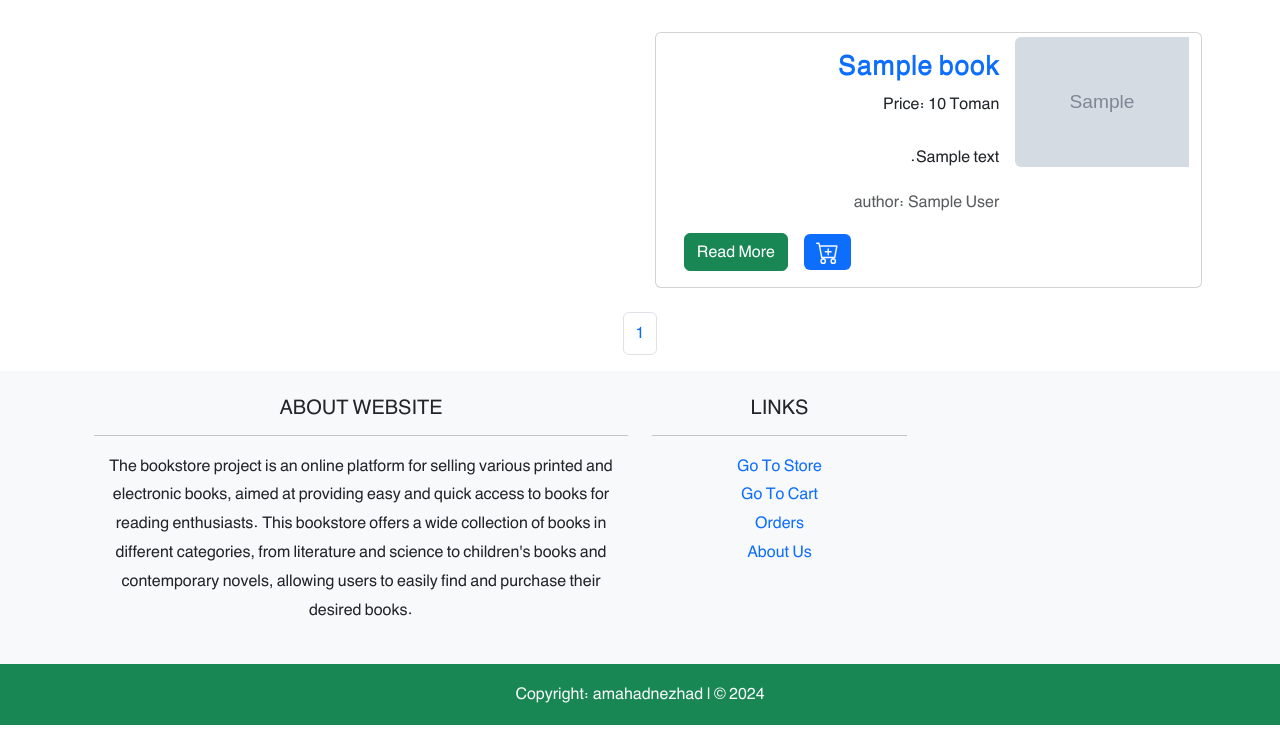
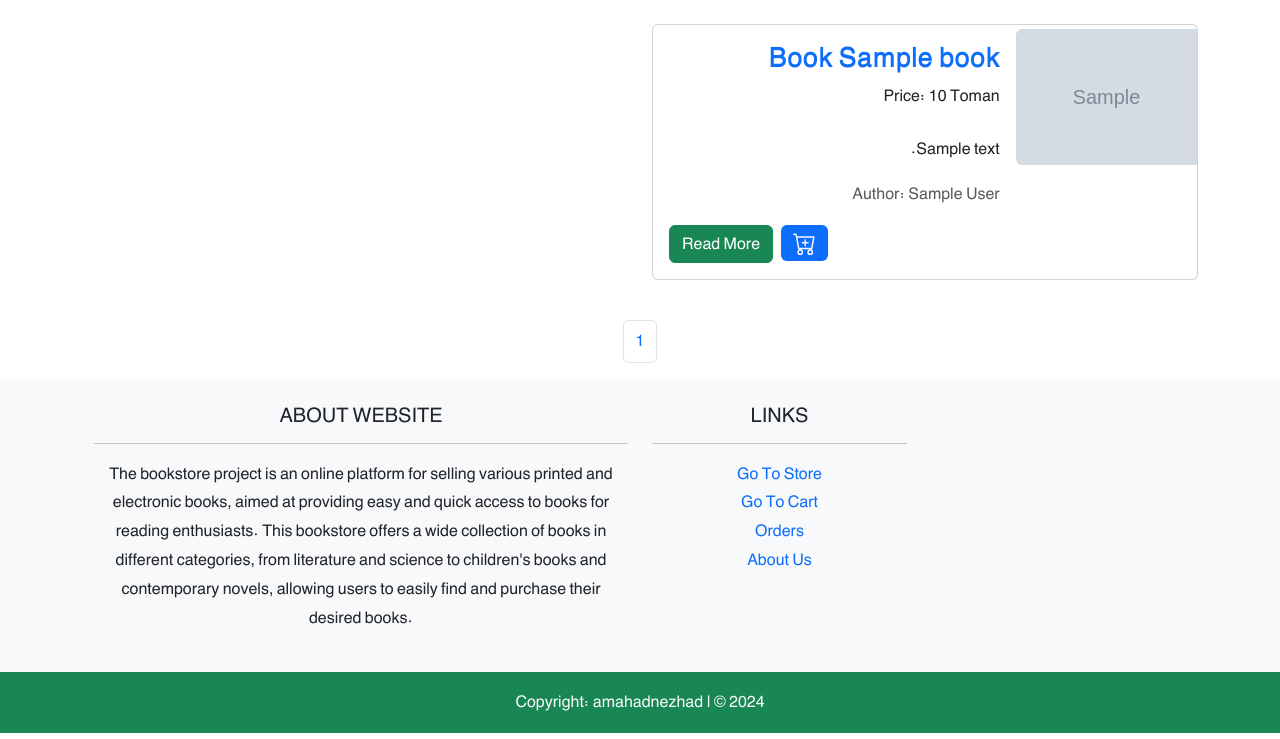
Before and after one commit to amahadnejad/BookStore, a Django app: template books/templates/books/book_list.html in a window 1280 px wide. Shown: the part 61-800 px from the top of the page. Run offline with Django 4.2, Linux system fonts and the light colour scheme; the template is opened without the code that fills it: most values are stand-ins (such as "Sample title", 1, 10 or a date in 2020); grey boxes marked "Sample" are stand-in pictures.

Commit message:
Update Books Templates For Some Changes

```diff
--- a/books/templates/books/book_detail.html
+++ b/books/templates/books/book_detail.html
@@ -27,7 +27,7 @@
                             </div>
                         </div>
                         <div class="col-xs-12 col-md-6 text-center text-md-end mt-md-1 mt-4">
-                            <h1>{{ book.title }}</h1>
+                            <h1>{% trans 'book' %} {{ book.title }}</h1>
                             <h5 class="small my-1"><span
                                     class="text-muted">{% trans 'author' %}: </span>{{ book.author }}</h5>
                             {% if book.translator %}
--- a/books/templates/books/book_list.html
+++ b/books/templates/books/book_list.html
@@ -7,44 +7,38 @@
 {% block page_title %}{% trans 'Books' %}{% endblock page_title %}
 {% block content %}
 
-    <div class="container mt-4">
-        <div class="row flex-row-reverse">
+    <div class="container mt-4" dir="rtl">
+        <div class="row">
             {% for book in book_list %}
-
-                <div class="card m-2" style="max-width: 48%">
-                    <div class="row g-0 h-100" dir="rtl">
+                <div class="col-lg-6 col-md-12 mb-4">
+                    <div class="card h-100">
+                        <div class="row g-0 h-100">
                             {% if book.cover %}
                                 <div class="col-md-4 mt-1">
-                                <img src="{{ book.cover.url }}"
-                                     class="img-fluid rounded-start" alt="..." width="1400" height="1000">
+                                    <img src="{{ book.cover.url }}" class="img-fluid rounded-start" alt="...">
                                 </div>
                             {% else %}
                                 <div class="col-md-4 mt-1">
-                                <img src="{% static 'icons/404.png' %}"
-                                     class="img-fluid rounded-start" alt="...">
+                                    <img src="{% static 'icons/404.png' %}" class="img-fluid rounded-start" alt="...">
                                 </div>
                             {% endif %}
-
                             <div class="col-md-8 h-100">
                                 <div class="d-flex flex-column justify-content-between h-100">
                                     <div class="card-body">
-                                    <a href="{{ book.get_absolute_url }}" class="text-decoration-none"><h3
-                                            class="card-title"><strong>{{ book.title }}</strong></h3></a>
-                                    <p>{% trans "Price" %}: {{ book.price|intcomma:False }} {% trans 'Toman' %} </p>
-                                    <p class="card-text pt-2">{{ book.description|truncatewords:30 }}</p>
-                                    <p class="text-muted">{% trans 'author' %}: {{ book.author }} </p>
-                                    <div class="text-start d-flex flex-row-reverse align-items-center gap-3">
+                                        <a href="{{ book.get_absolute_url }}" class="text-decoration-none">
+                                            <h3 class="card-title"><strong>{% trans 'Book' %} {{ book.title }}</strong>
+                                            </h3>
+                                        </a>
+                                        <p>{% trans "Price" %}: {{ book.price|intcomma:False }} {% trans 'Toman' %}</p>
+                                        <p class="card-text pt-2">{{ book.description|truncatewords:20 }}</p>
+                                        <p class="text-muted">{% trans 'Author' %}: {{ book.author }}</p>
+                                        <div class="text-start d-flex flex-row-reverse gap-2">
                                             <a href="{{ book.get_absolute_url }}">
                                                 <button class="btn btn-success">{% trans 'Read More' %}</button>
                                             </a>
                                             <form action="{% url 'cart:cart_add' book.id %}" method="POST">
                                                 {% csrf_token %}
-                                            <input type="hidden"
-                                                   class="quantity-input"
-                                                   name="quantity"
-                                                   id="qty-1"
-                                                   value="1"
-                                                   min="1">
+                                                <input type="hidden" name="quantity" value="1" min="1">
                                                 <button type="submit" class="btn btn-primary border-0 text-light">
                                                     <svg xmlns="http://www.w3.org/2000/svg" width="23" height="23"
                                                          fill="currentColor" class="bi bi-cart-plus"
@@ -54,17 +48,14 @@
                                                     </svg>
                                                 </button>
                                             </form>
-
                                         </div>
-
-
+                                    </div>
                                 </div>
                             </div>
                         </div>
                     </div>
                 </div>
             {% endfor %}
-
         </div>
     </div>
 
@@ -81,7 +72,7 @@
                 <li class="page-item"><a class="page-link"
                                          href="?page={{ page_obj.next_page_number }}">{% trans 'Next' %}</a></li>
             {% endif %}
-
         </ul>
     </nav>
+
 {% endblock content %}
```
Also changed, not shown: books/locale/fa/LC_MESSAGES/django.po, media/covers/404.png (deleted), media/covers/404_34CuSAe.png (deleted), media/covers/بی_حد_و_مرز.jpg (deleted), media/covers/بیگانه.jpg (deleted), media/covers/سیلماریلیون.jpg (added), media/covers/عادت_های_اتمی.webp (deleted), media/covers/قدرت_عادت.jpg (deleted), media/covers/هابیت.jpg (added), media/covers/هدف.jpg (deleted), media/covers/پیرمردودریا.jpg (added), media/covers/کار_عمیق.webp (deleted), media/covers/یاران_حلقه.jpg (added), 1 other file. Lines whose indentation alone changed are shown as unchanged.
